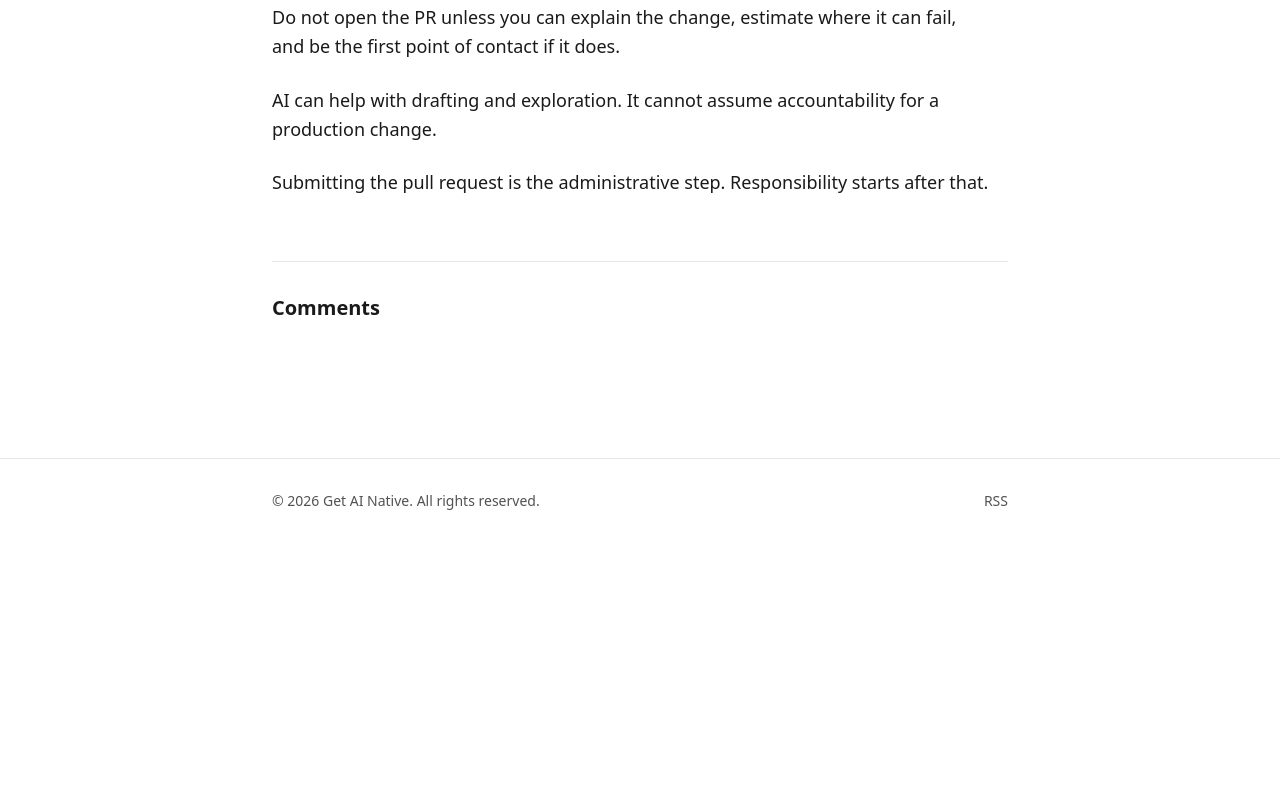
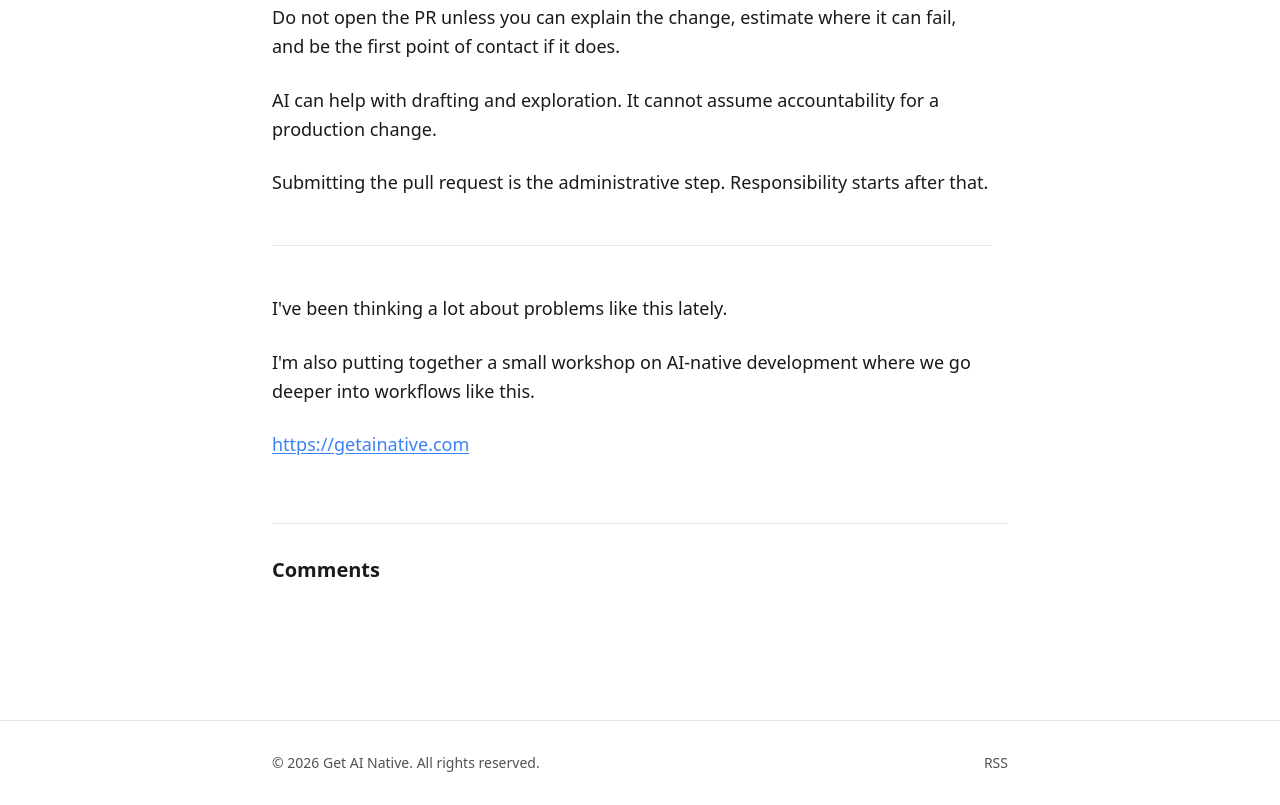
Before and after one commit to vamsipavanmahesh/getainative, an Astro site: page /if-you-cant-own-the-pr-please-dont-open-one in a window 1280 px wide. Shown: the part 2143-2948 px from the top of the page. Before the commit the page ends 2686 px from the top, so only its background shows below. Built offline with nearby package versions, Linux system fonts and the light colour scheme; Astro itself is replaced by a stand-in of ours.

Commit message:
Add workshop note to PR ownership post

```diff
--- a/src/content/posts/if-you-cant-own-the-pr-please-dont-open-one.mdx
+++ b/src/content/posts/if-you-cant-own-the-pr-please-dont-open-one.mdx
@@ -50,3 +50,11 @@ Do not open the PR unless you can explain the change, estimate where it can fail
 AI can help with drafting and exploration. It cannot assume accountability for a production change.
 
 Submitting the pull request is the administrative step. Responsibility starts after that.
+
+---
+
+I've been thinking a lot about problems like this lately.
+
+I'm also putting together a small workshop on AI-native development where we go deeper into workflows like this.
+
+https://getainative.com
```
